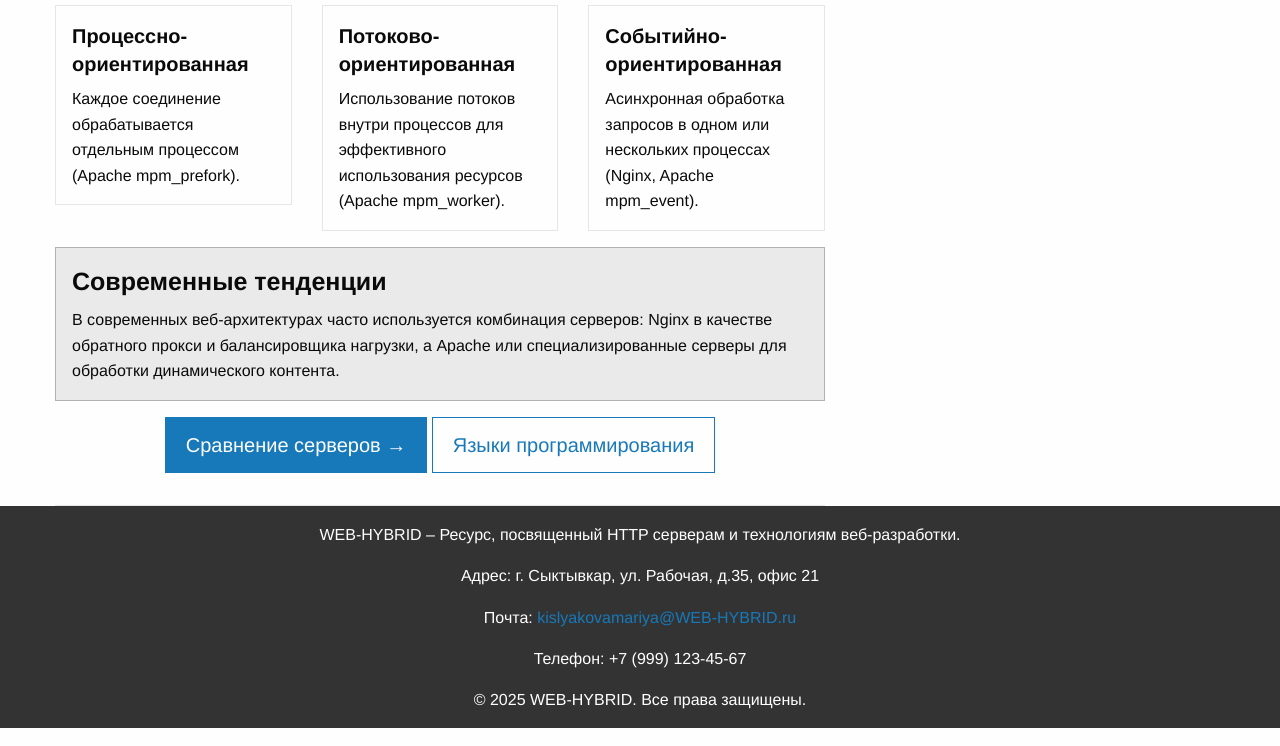
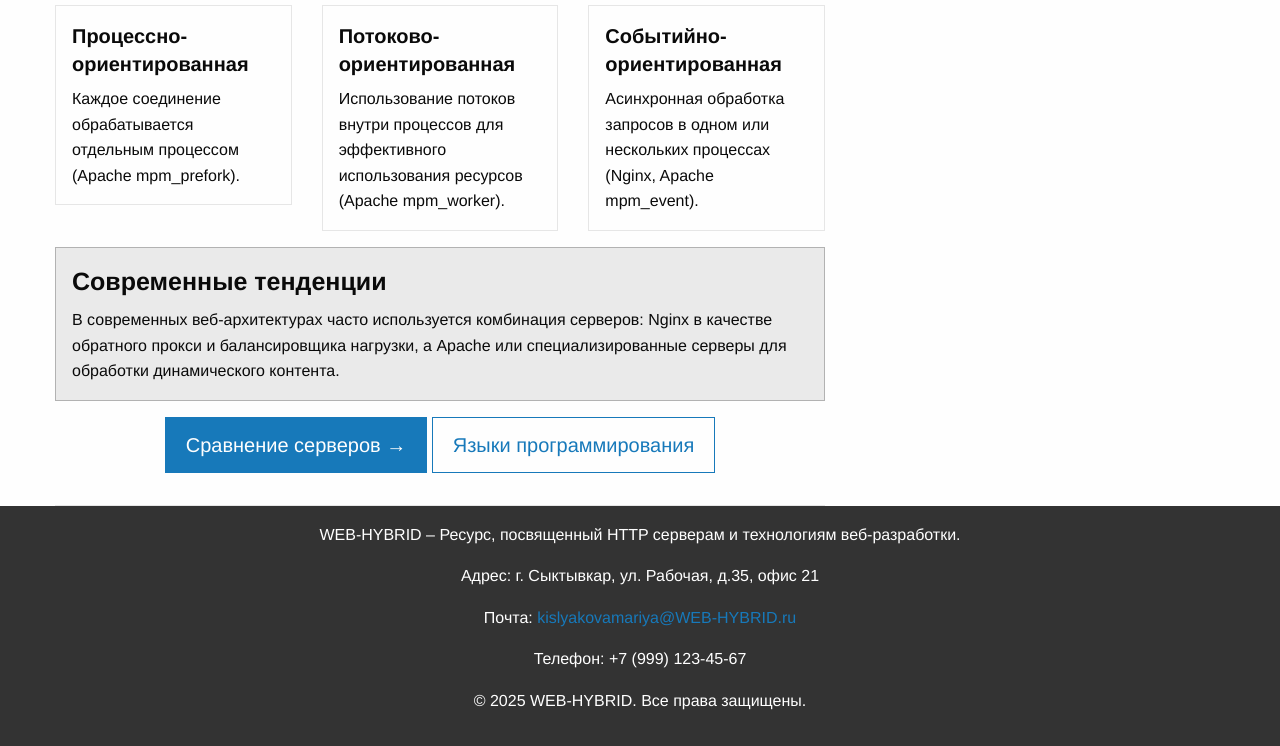
Before and after one commit to Imari09/servers_nginx_apache, a plain HTML site: page servers.html in a window 1280 px wide. Shown: the part 1384-2130 px from the top of the page. Drawn offline with nearby package versions, Linux system fonts and the light colour scheme.

Commit message:
Add files via upload

```diff
--- a/servers.html
+++ b/servers.html
@@ -6,6 +6,7 @@
     <title>WEB-HYBRID - HTTP Серверы</title>
     <link rel="stylesheet" href="https://cdn.jsdelivr.net/npm/foundation-sites@6.7.5/dist/css/foundation.min.css">
     <link rel="stylesheet" href="css/custom.css">
+	<link rel="icon" href="img/favicon.ico" type="image/x-icon">
     <script src="https://cdn.jsdelivr.net/npm/jquery@3.6.0/dist/jquery.min.js"></script>
     <script src="https://cdn.jsdelivr.net/npm/foundation-sites@6.7.5/dist/js/foundation.min.js"></script>
     <script>
@@ -188,7 +189,7 @@
                     <p>Адрес: г. Сыктывкар, ул. Рабочая, д.35, офис 21
 					<p>Почта: <a href="mailto:kislyakovamariya@WEB-HYBRID.ru">kislyakovamariya@WEB-HYBRID.ru</a></p>
 					<p>Телефон: +7 (999) 123-45-67</p>
-					<p2>&copy; 2025 WEB-HYBRID. Все права защищены.</p2>
+					<p>&copy; 2025 WEB-HYBRID. Все права защищены.</p>
                 </div>
             </div>
         </div>
```
